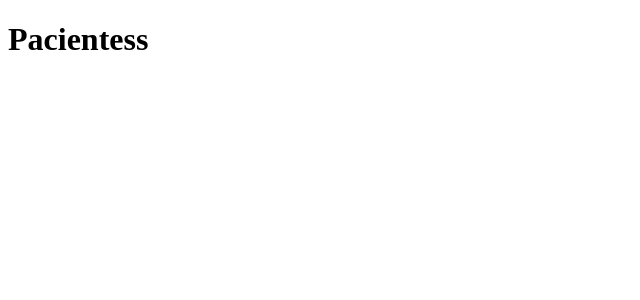
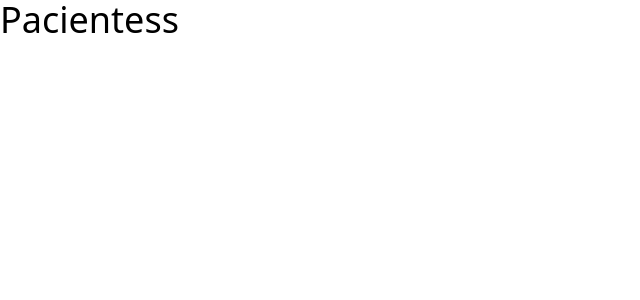
Before and after one commit to Fernixp/pacientes-zustand, a React (Vite) app: page / in a window 1280 px wide. Shown: the top 300 px of the page, without its empty margins (0-640 px from the left). Built offline with nearby package versions, Linux system fonts and the light colour scheme.

Commit message:
feat: instalacion de tailwind

```diff
--- a/package.json
+++ b/package.json
@@ -10,8 +10,10 @@
     "preview": "vite preview"
   },
   "dependencies": {
+    "@tailwindcss/vite": "^4.1.11",
     "react": "^19.1.0",
-    "react-dom": "^19.1.0"
+    "react-dom": "^19.1.0",
+    "tailwindcss": "^4.1.11"
   },
   "devDependencies": {
     "@eslint/js": "^9.30.1",
--- a/src/index.css
+++ b/src/index.css
@@ -0,0 +1 @@
+@import "tailwindcss";
--- a/vite.config.ts
+++ b/vite.config.ts
@@ -1,7 +1,8 @@
 import { defineConfig } from 'vite'
+import tailwindcss from '@tailwindcss/vite'
 import react from '@vitejs/plugin-react-swc'
 
 // https://vite.dev/config/
 export default defineConfig({
-  plugins: [react()],
+  plugins: [react(), tailwindcss()],
 })
```
Also changed, not shown: 1 other file (tests, documents, lock files or other folders).
